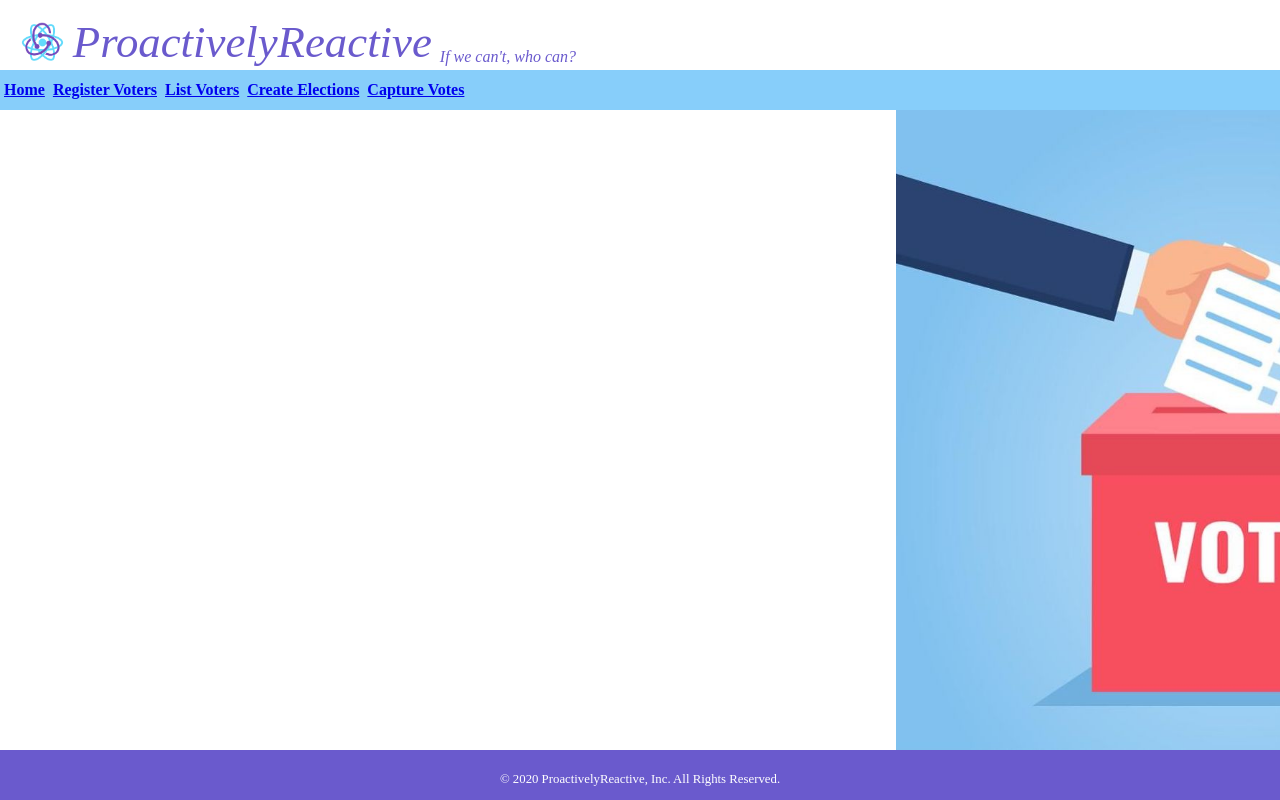
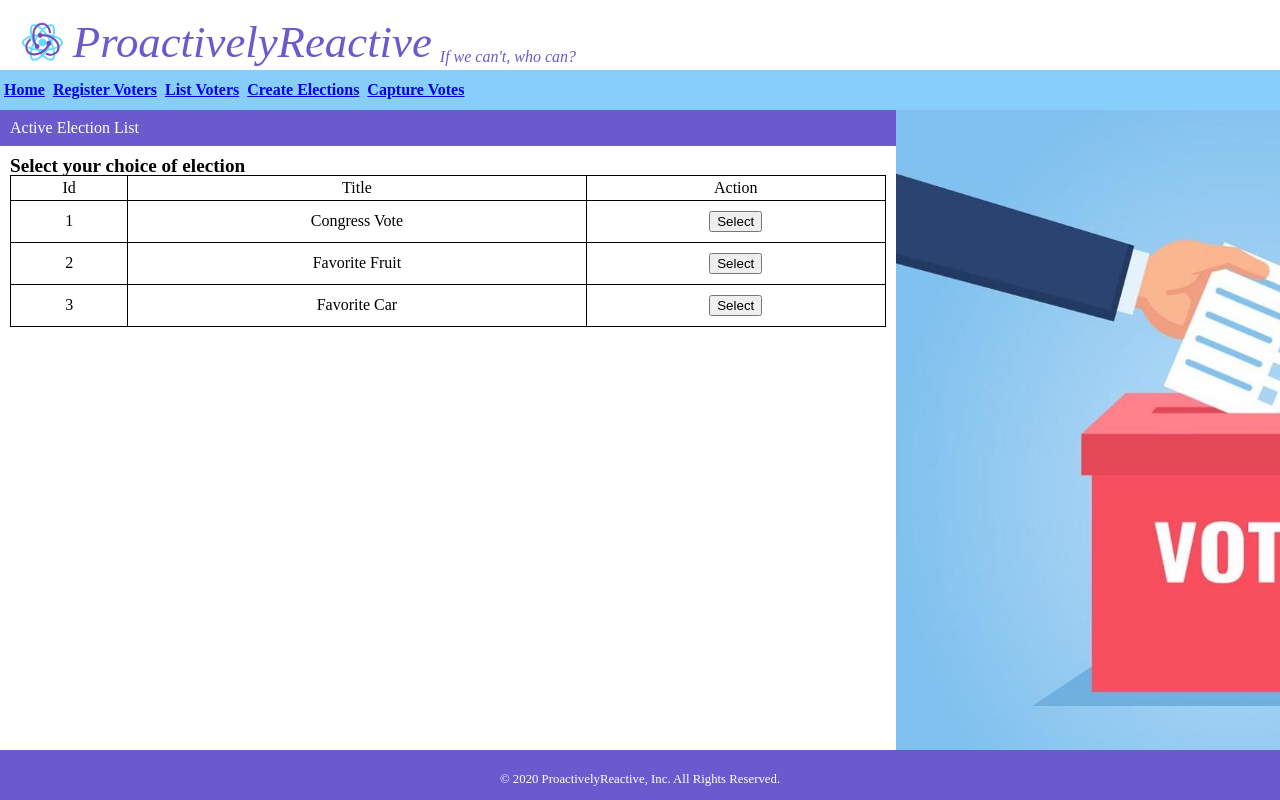
Before and after one commit to rkathir/ProactivelyReactive, a React (Create React App) app: page /captureVotes in a window 1280 px wide. Built offline with nearby package versions, Linux system fonts and the light colour scheme.

Commit message:
Commit PersonalInfo page changes

```diff
--- a/src/components/App.js
+++ b/src/components/App.js
@@ -11,6 +11,7 @@ import { HomePage } from "./pages/HomePage";
 import { VoterRegistrationPageContainer } from "./containers/VoterRegistrationPageContainer";
 import { VoterListPageContainer } from "./containers/VoterListPageContainer";
 import { ElectionListPage } from "./pages/ElectionListPage";
+import { ElectionPersonalInfoCheck } from "../components/capture-votes/ElectionPersonalInfoCheck";
 import { SideBar } from "./blocks/Sidebar";
 
 import { colorStore } from "../stores/colorStore";
@@ -53,8 +54,11 @@ export const App = () => {
             </Provider>
           </Route>
           <Route path="/createElection"></Route>
-          <Route path="/electionList">
+          <Route path="/captureVotes" exact>
             <ElectionListPage elections={activeElectionList} />
+          </Route>
+          <Route path="/captureVotes/checkPersonalInfo">
+            <ElectionPersonalInfoCheck />
           </Route>
           <Route path="/color-tool">
             <Provider store={colorStore}>
--- a/src/components/blocks/MainMenu.js
+++ b/src/components/blocks/MainMenu.js
@@ -10,7 +10,7 @@ export const MainMenu = () => {
     { id: 2, url: "/registerVoter", caption: "Register Voters" },
     { id: 3, url: "/listVoters", caption: "List Voters" },
     { id: 4, url: "/createElection", caption: "Create Elections" },
-    { id: 5, url: "/electionList", caption: "Capture Votes" },
+    { id: 5, url: "/captureVotes", caption: "Capture Votes" },
   ];
 
   return (
--- a/src/components/capture-votes/ElectionListRow.js
+++ b/src/components/capture-votes/ElectionListRow.js
@@ -5,13 +5,13 @@ import { DataCell } from "./misc";
 export const ElectionListRow = ({ elections, onSelect: checkPersonalnfo }) => {
   return (
     <tr>
-      <DataCell>{elections.id}</DataCell>
-      <DataCell>{elections.title}</DataCell>
-      <DataCell>
+      <td>{elections.id}</td>
+      <td>{elections.title}</td>
+      <td>
         <button type="button" onClick={() => checkPersonalnfo(elections.id)}>
           Select
         </button>
-      </DataCell>
+      </td>
     </tr>
   );
 };
--- a/src/components/capture-votes/ElectionPersonalInfoCheck.js
+++ b/src/components/capture-votes/ElectionPersonalInfoCheck.js
@@ -2,15 +2,13 @@ import React from "react";
 
 import { useForm } from "../../hooks/useForm";
 
-export const ElectionPersonalInfoCheck = ({ buttonText, onSubmitInfo }) => {
+export const ElectionPersonalInfoCheck = () => {
   const [voterForm, change] = useForm({
     firstName: "",
     birthdate: "",
   });
 
-  const submitInfo = () => {
-    onSubmitInfo({ ...voterForm });
-  };
+  const submitInfo = () => {};
 
   return (
     <form>
@@ -35,7 +33,7 @@ export const ElectionPersonalInfoCheck = ({ buttonText, onSubmitInfo }) => {
         />
       </div>
       <button type="button" onClick={submitInfo}>
-        {buttonText}
+        Submit
       </button>
     </form>
   );
--- a/src/components/capture-votes/ElectionTable.js
+++ b/src/components/capture-votes/ElectionTable.js
@@ -19,7 +19,11 @@ export const ElectionTable = ({
       </thead>
       <tbody>
         {elections.map((elections) => (
-          <ElectionListRow key={elections.id} elections={elections} />
+          <ElectionListRow
+            key={elections.id}
+            elections={elections}
+            onSelect={selectElection}
+          />
         ))}
       </tbody>
     </table>
--- a/src/components/pages/ElectionListPage.js
+++ b/src/components/pages/ElectionListPage.js
@@ -1,22 +1,21 @@
 import React from "react";
-
+import { useHistory } from "react-router-dom";
 import { SectionHeader } from "../blocks/SectionHeader";
 import { ContentSection } from "../blocks/ContentSection";
 import { ElectionTable } from "../capture-votes/ElectionTable";
 
-export const ElectionListPage = ({ elections, onSelect: checkPersonalnfo }) => {
+export const ElectionListPage = ({ elections }) => {
   const history = useHistory();
 
-  const addVoterAndRedirect = (voter) => {
-    addVoter(voter).then(() => {
-      history.push("/");
-    });
+  const selectandRedirect = () => {
+    history.push("/captureVotes/checkPersonalInfo");
   };
+
   return (
     <>
       <SectionHeader headerText="Active Election List" />
       <ContentSection headerText="Select your choice of election">
-        <ElectionTable elections={elections} onSelect={checkPersonalnfo} />
+        <ElectionTable elections={elections} onSelect={selectandRedirect} />
       </ContentSection>
     </>
   );
--- a/src/components/pages/HomePage.js
+++ b/src/components/pages/HomePage.js
@@ -1,14 +1,14 @@
-import React from 'react';
-import { Link } from 'react-router-dom';
+import React from "react";
+import { Link } from "react-router-dom";
 
-import './HomePage.css';
+import "./HomePage.css";
 
 export const HomePage = () => {
   const menuItems = [
-    { id: 1, url: '/registerVoter', caption: 'Register Voters' },
-    { id: 2, url: '/listVoters', caption: 'List Voters' },
-    { id: 4, url: '/createElection', caption: 'Create Elections' },
-    { id: 3, url: '/CaptureVote', caption: 'Capture Votes' },
+    { id: 1, url: "/registerVoter", caption: "Register Voters" },
+    { id: 2, url: "/listVoters", caption: "List Voters" },
+    { id: 4, url: "/createElection", caption: "Create Elections" },
+    { id: 3, url: "/captureVotes", caption: "Capture Votes" },
   ];
 
   return (
@@ -20,13 +20,14 @@ export const HomePage = () => {
       <section>
         <nav id="home-page-content">
           <ul>
-            {menuItems.map(menuItem => <li key={menuItem.id}>
-              <Link to={menuItem.url}>{menuItem.caption}</Link>
-            </li>)}
+            {menuItems.map((menuItem) => (
+              <li key={menuItem.id}>
+                <Link to={menuItem.url}>{menuItem.caption}</Link>
+              </li>
+            ))}
           </ul>
         </nav>
       </section>
     </>
   );
-
 };
```
